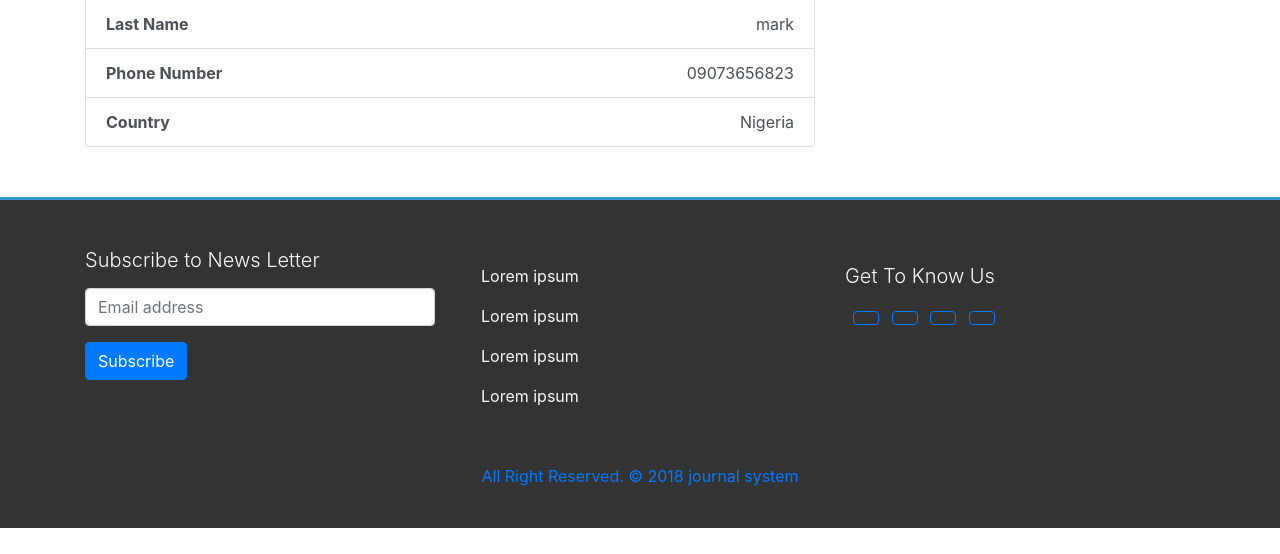
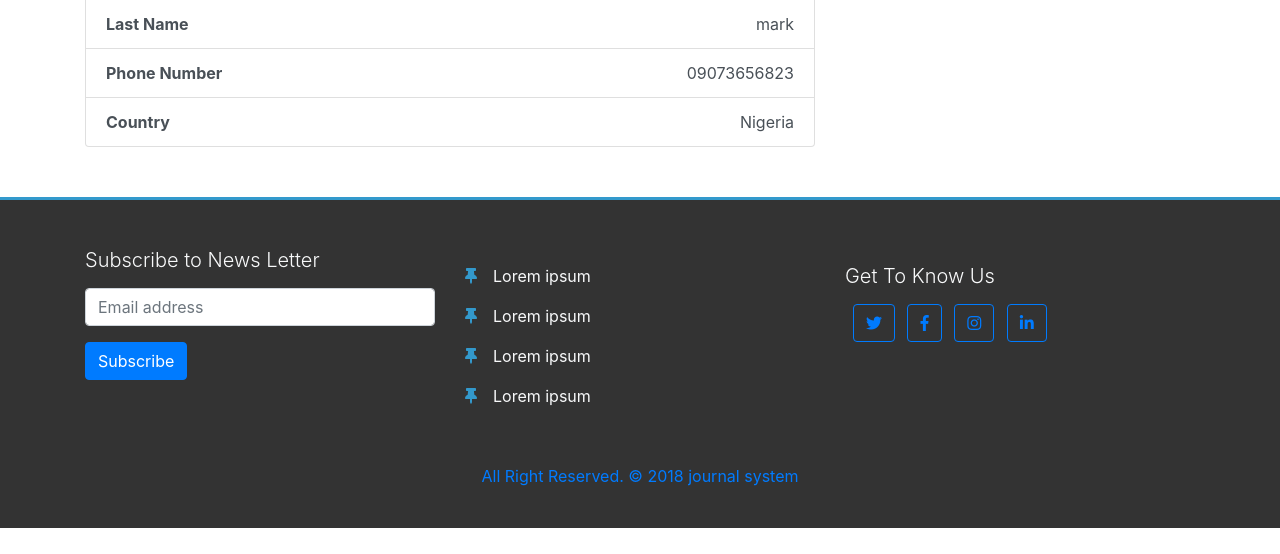
Before and after one commit to adaugochi/final-project, a PHP site: page /userprofile.php in a window 1280 px wide. Shown: the part 246-800 px from the top of the page. Run offline with PHP 8.4, Linux system fonts and the light colour scheme; a user stored in the database is signed in; some libraries are stand-ins or nearby versions.

Commit message:
updated work

```diff
--- a/userprofile.php
+++ b/userprofile.php
@@ -10,6 +10,9 @@
 
 	<!-- Latest compiled JavaScript -->
 	<script src="https://maxcdn.bootstrapcdn.com/bootstrap/4.1.3/js/bootstrap.min.js"></script>
+
+	<!--font-awesome-->
+	<link rel="stylesheet" href="https://use.fontawesome.com/releases/v5.0.13/css/all.css" integrity="sha384-DNOHZ68U8hZfKXOrtjWvjxusGo9WQnrNx2sqG0tfsghAvtVlRW3tvkXWZh58N9jp" crossorigin="anonymous">
 </head>
 <body>
 	<style>
```
